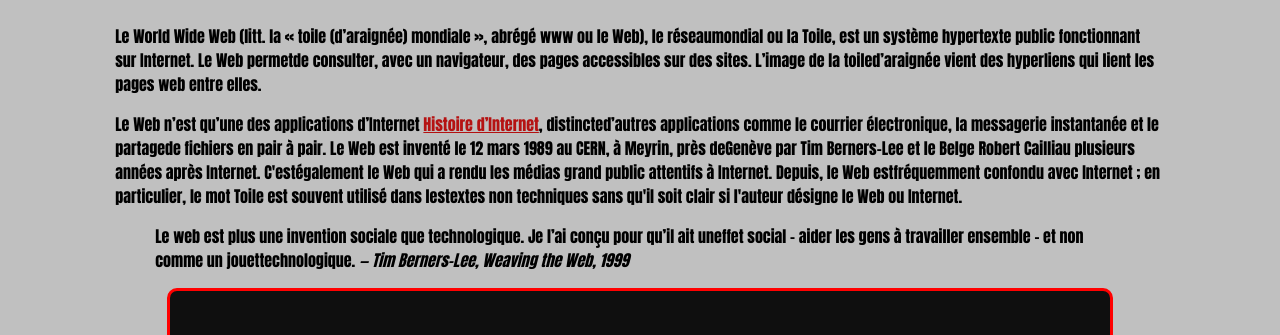
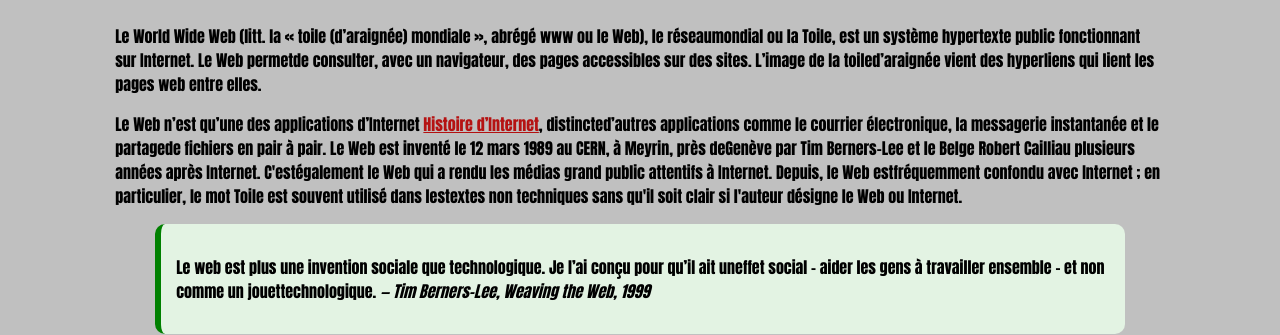
Before and after one commit to Beni-01/Stylisation-avec-CSS, a plain HTML site: page www.html in a window 1280 px wide. Shown: the part 149-484 px from the top of the page. Drawn offline with Linux system fonts and the light colour scheme.

Commit message:
Resolution du breif 3

```diff
--- a/css/style2.css
+++ b/css/style2.css
@@ -37,6 +37,13 @@ figcaption{
     margin-top:2%;
     font-size:115%;
 }
+
+blockquote{
+    border-left: green solid 6px;
+    padding:15px;
+    background-color:rgb(227, 243, 227);
+    border-radius: 10px;
+    }
 pre{
     background-color:black;
     width:90%;
```
